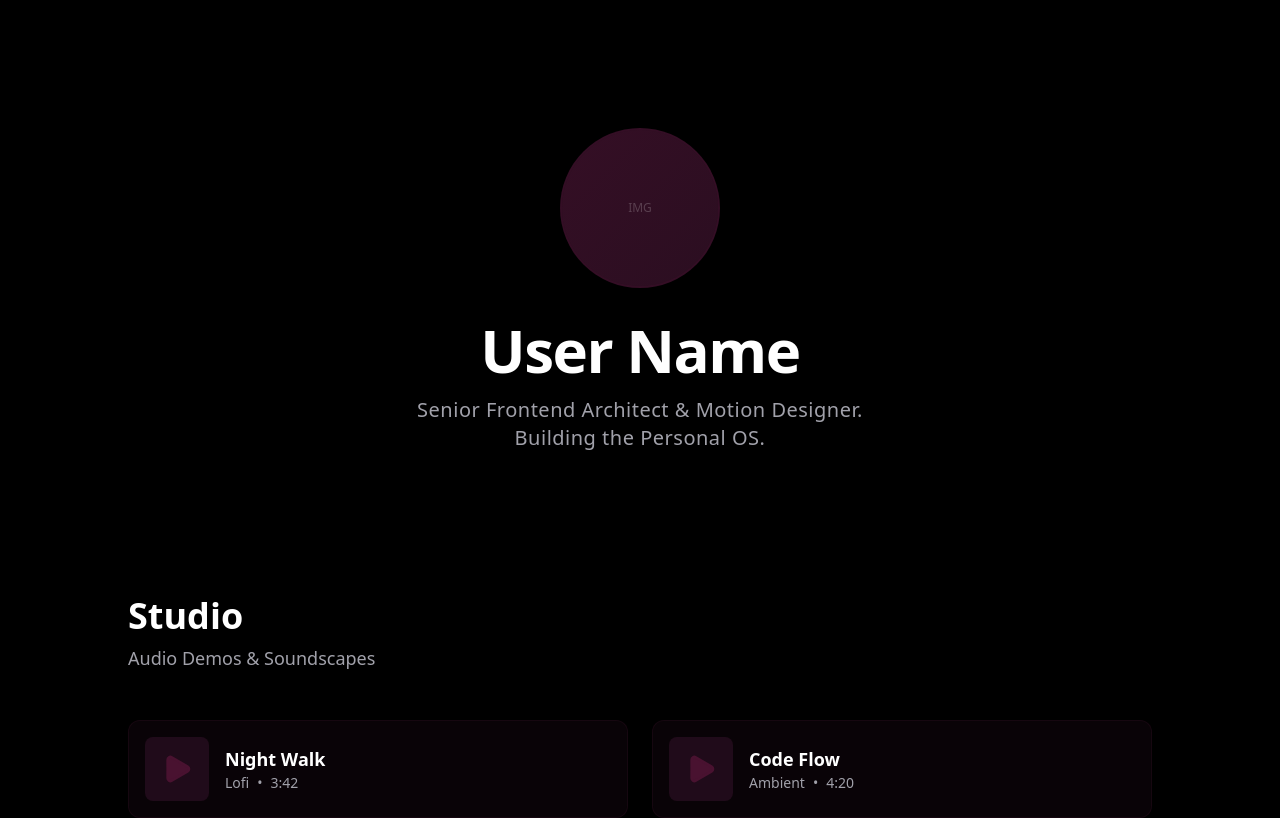
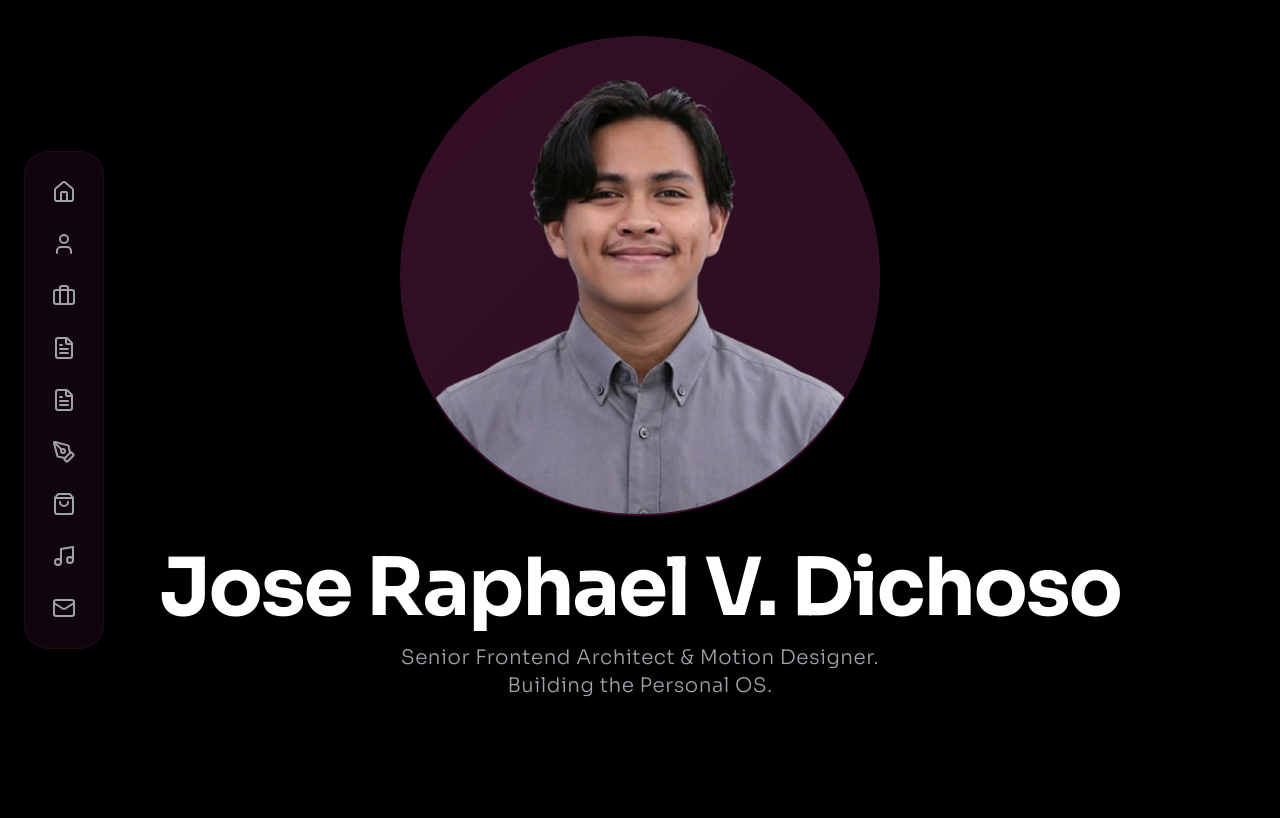
Before and after one commit to joseraphael2003/Personal-Site, a Next.js app: page /studio in a window 1280 px wide. Shown: the top 818 px of the page. Built offline with nearby package versions, Linux system fonts and the light colour scheme.

Commit message:
feat: refine sidebar interactions, animations, and landing page assets

```diff
--- a/src/app/globals.css
+++ b/src/app/globals.css
@@ -9,7 +9,7 @@
   --color-foreground: #ffffff;
   --color-muted-text: #a1a1aa;
 
-  --font-sans: var(--font-geist-sans);
+  --font-sans: var(--font-sora);
   --font-mono: var(--font-geist-mono);
 }
 
@@ -21,7 +21,7 @@
 body {
   background-color: var(--background);
   color: var(--foreground);
-  font-family: var(--font-sans), sans-serif;
+  font-family: var(--font-sora), sans-serif;
   @apply min-h-screen antialiased selection:bg-primary selection:text-white;
 }
 
--- a/src/app/layout.tsx
+++ b/src/app/layout.tsx
@@ -1,9 +1,9 @@
 import type { Metadata } from "next";
-import { Geist, Geist_Mono } from "next/font/google";
+import { Sora, Geist_Mono } from "next/font/google";
 import "./globals.css";
 
-const geistSans = Geist({
-  variable: "--font-geist-sans",
+const sora = Sora({
+  variable: "--font-sora",
   subsets: ["latin"],
 });
 
@@ -13,7 +13,7 @@ const geistMono = Geist_Mono({
 });
 
 export const metadata: Metadata = {
-  title: "The Personal OS",
+  title: "Jose Raphael Dichoso | Portfolio",
   description: "Senior Frontend Architect & Motion Designer Portfolio",
 };
 
@@ -25,7 +25,7 @@ export default function RootLayout({
   return (
     <html lang="en">
       <body
-        className={`${geistSans.variable} ${geistMono.variable} antialiased`}
+        className={`${sora.className} ${geistMono.variable} antialiased`}
       >
         {children}
       </body>
--- a/src/components/layout/hero.tsx
+++ b/src/components/layout/hero.tsx
@@ -5,7 +5,7 @@ import { ProfileAvatar, ProfileName } from "@/components/profile/identity";
 
 export function Hero() {
     return (
-        <section className="flex min-h-[40vh] flex-col items-center justify-center pt-32 pb-16">
+        <section className="flex min-h-screen flex-col items-center justify-center pb-16">
             <ProfileAvatar layoutId="avatar" size="lg" className="mb-8" />
             <ProfileName layoutId="name" size="lg" className="mb-4" />
 
@@ -13,7 +13,7 @@ export function Hero() {
                 initial={{ opacity: 0, y: 20 }}
                 animate={{ opacity: 1, y: 0 }}
                 transition={{ delay: 0.2 }}
-                className="text-muted-text text-xl font-light tracking-wide max-w-md text-center"
+                className="text-muted-text text-xl font-light tracking-wide max-w-2xl text-center"
             >
                 Senior Frontend Architect & Motion Designer.
                 <br />
--- a/src/components/layout/scaffold.tsx
+++ b/src/components/layout/scaffold.tsx
@@ -24,25 +24,28 @@ export function Scaffold({ children }: { children: React.ReactNode }) {
         <div className="min-h-screen relative">
             <LayoutGroup>
                 {/* State A: Hero (Visible only when at top) */}
-                {!scrolled && (
-                    <div className="relative z-10 container mx-auto px-4">
-                        <Hero />
-                    </div>
-                )}
+                {/* State A: Hero (Always mounted, fades out) */}
+                <div
+                    className={cn(
+                        "relative z-10 container mx-auto px-4 transition-opacity duration-500",
+                        scrolled ? "opacity-0 pointer-events-none absolute inset-0 h-screen" : "opacity-100"
+                    )}
+                >
+                    <Hero />
+                </div>
 
                 {/* State B: Sidebar (Visible when scrolled) */}
-                {scrolled && (
-                    <div className="relative z-20">
-                        <Sidebar />
-                    </div>
-                )}
+                {/* Sidebar (Always mounted, state flows via props) */}
+                <div className="relative z-20">
+                    <Sidebar isScrolled={scrolled} />
+                </div>
 
                 {/* Main Content Area */}
                 {/* When scaffolded, this pushes content down or to the right */}
                 <main
                     className={cn(
                         "transition-all duration-500 ease-in-out",
-                        scrolled ? "pl-72 pr-8 pt-8" : "pt-8 px-4 container mx-auto"
+                        scrolled ? "pl-[120px] pr-8 pt-8" : "pt-8 px-4 container mx-auto"
                     )}
                 >
                     {/*
--- a/src/components/nav/sidebar.tsx
+++ b/src/components/nav/sidebar.tsx
@@ -1,50 +1,140 @@
 "use client";
 
-import { motion } from "framer-motion";
+import { useState } from "react";
+import { motion, AnimatePresence } from "framer-motion";
 import { ProfileAvatar, ProfileName } from "@/components/profile/identity";
 import Link from "next/link";
 import { cn } from "@/lib/utils";
+import {
+    Home,
+    Briefcase,
+    FileText,
+    Music,
+    PenTool,
+    ShoppingBag,
+    Mail,
+    User
+} from "lucide-react";
 
 const NAV_ITEMS = [
-    { label: "Projects", href: "/" },
-    { label: "Resume", href: "/resume" },
-    { label: "Studio", href: "/studio" },
-    { label: "Blog", href: "/blog" },
+    { label: "Home", href: "/", icon: Home },
+    { label: "About", href: "/about", icon: User },
+    { label: "Experience", href: "/resume", icon: Briefcase },
+    { label: "Projects", href: "/projects", icon: FileText }, // Swapped icon? Or kept same? User said "Experience" below About.
+    // Let's assume Projects uses FileText or similar.
+    // Wait, User said "Add Experience below About".
+    // "Projects" was there.
+    // "Toolstack" was there.
+    // "Blogs" was there.
+    // "Shop" was there.
+    // "Songs" was there.
+    // "Playground" REMOVE.
+    // "Contact" was there.
+
+    // Adjusted list:
+    // Home
+    // About
+    // Experience (New) -> /resume seems appropriate for Experience? Or /experience?
+    // Projects
+    // Toolstack
+    // Blogs
+    // Shop
+    // Songs
+    // Contact
+
+    { label: "Toolstack", href: "/toolstack", icon: FileText }, // Reusing FileText for toolstack?
+    { label: "Blogs", href: "/blog", icon: PenTool },
+    { label: "Shop", href: "/shop", icon: ShoppingBag },
+    { label: "Songs", href: "/studio", icon: Music },
+    { label: "Contact", href: "/contact", icon: Mail },
 ];
 
-export function Sidebar() {
+export function Sidebar({ isScrolled = true }: { isScrolled?: boolean }) {
+    const [isHovered, setIsHovered] = useState(false);
+
     return (
         <motion.aside
-            initial={{ opacity: 0, x: -20 }}
-            animate={{ opacity: 1, x: 0 }}
-            exit={{ opacity: 0, x: -20 }}
-            className="fixed left-0 top-0 bottom-0 w-64 p-8 flex flex-col glass-panel border-r border-accent/20"
+            initial={{ opacity: 0, x: -20, y: "-50%" }}
+            animate={{
+                opacity: 1,
+                x: 0,
+                y: "-50%",
+                width: isHovered ? 280 : 80,
+            }}
+            exit={{ opacity: 0, x: -20, y: "-50%" }}
+            transition={{
+                type: "tween",
+                duration: 0.1,
+                ease: "easeOut"
+            }}
+            onMouseEnter={() => setIsHovered(true)}
+            onMouseLeave={() => setIsHovered(false)}
+            className={cn(
+                "fixed left-6 top-1/2 flex flex-col glass-panel rounded-3xl z-50 overflow-hidden transition-all duration-300 h-fit py-4",
+            )}
         >
-            <div className="flex flex-col items-start mb-12">
-                <div className="flex items-center gap-4 mb-2">
-                    <ProfileAvatar layoutId="avatar" size="sm" />
-                    <ProfileName layoutId="name" size="sm" />
+            <motion.div
+                animate={{
+                    height: isScrolled ? "auto" : 0,
+                    marginBottom: isScrolled ? 16 : 0,
+                    opacity: isScrolled ? 1 : 0
+                }}
+                className="overflow-hidden"
+            >
+                <div className={cn("flex items-center px-4", isHovered ? "justify-start gap-4" : "justify-center")}>
+                    <div className="shrink-0">
+                        {isScrolled && <ProfileAvatar
+                            layoutId="avatar"
+                            size="sm"
+                            className="w-10 h-10 border-none"
+                            transition={{ type: "tween", duration: 0.1, ease: "easeOut" }}
+                        />}
+                    </div>
+                    <motion.div
+                        animate={{
+                            width: isHovered ? "auto" : 0,
+                            opacity: isHovered ? 1 : 0,
+                            marginLeft: isHovered ? 16 : 0,
+                        }}
+                        style={{ overflow: "hidden", display: "flex", whiteSpace: "nowrap" }}
+                    >
+                        {isScrolled && <ProfileName
+                            layoutId="name"
+                            size="sm"
+                            className="text-lg"
+                            transition={{ type: "tween", duration: 0.1, ease: "easeOut" }}
+                        />}
+                    </motion.div>
                 </div>
-            </div>
+            </motion.div>
 
-            <nav className="flex-1">
-                <ul className="space-y-4">
+            <nav className="flex-1 overflow-y-auto px-2 no-scrollbar">
+                <ul className="space-y-1">
                     {NAV_ITEMS.map((item) => (
                         <li key={item.label}>
                             <Link
                                 href={item.href}
-                                className="text-muted-text hover:text-white transition-colors text-lg font-light tracking-wide block py-2"
+                                className={cn(
+                                    "flex items-center rounded-xl p-3 transition-colors group",
+                                    isHovered ? "justify-start gap-4 hover:bg-white/10" : "justify-center hover:bg-white/10"
+                                )}
                             >
-                                {item.label}
+                                <item.icon className="w-6 h-6 text-muted-text group-hover:text-white transition-colors shrink-0" />
+                                <motion.span
+                                    animate={{
+                                        width: isHovered ? "auto" : 0,
+                                        opacity: isHovered ? 1 : 0,
+                                        marginLeft: isHovered ? 12 : 0, // Adjusted margin
+                                    }}
+                                    className="text-muted-text group-hover:text-white font-light tracking-wide whitespace-nowrap overflow-hidden"
+                                >
+                                    {item.label}
+                                </motion.span>
                             </Link>
                         </li>
                     ))}
                 </ul>
             </nav>
-
-            <div className="text-xs text-muted-text/50">
-                © 2026 The Personal OS
-            </div>
         </motion.aside>
     );
 }
--- a/src/components/profile/identity.tsx
+++ b/src/components/profile/identity.tsx
@@ -1,55 +1,60 @@
 "use client";
 
 import { motion } from "framer-motion";
+
+// Add transition definition to imports if needed, or just type as any/Transition
+// But framer-motion types are usually inferred.
 
 interface ProfileAvatarProps {
     layoutId?: string;
     className?: string;
     size?: "sm" | "lg";
+    transition?: any; // Allow overriding transition
 }
 
-export function ProfileAvatar({ layoutId, className, size = "lg" }: ProfileAvatarProps) {
+export function ProfileAvatar({ layoutId, className, size = "lg", transition }: ProfileAvatarProps) {
     return (
         <motion.div
             layoutId={layoutId}
             className={`relative overflow-hidden rounded-full border-2 border-primary/50 shadow-2xl bg-surface ${className}`}
             initial={false}
-            transition={{
+            transition={transition || {
                 type: "spring",
-                stiffness: 300,
-                damping: 30,
+                stiffness: 120,
+                damping: 25,
             }}
             style={{
-                width: size === "lg" ? 160 : 48,
-                height: size === "lg" ? 160 : 48,
+                width: size === "lg" ? 480 : 48,
+                height: size === "lg" ? 480 : 48,
             }}
         >
             <div className="absolute inset-0 bg-gradient-to-br from-primary to-accent opacity-50" />
-            {/* Placeholder for image */}
-            <div className="absolute inset-0 flex items-center justify-center text-white/20 font-mono text-xs">
-                IMG
-            </div>
+            <img
+                src="/profile.png"
+                alt="Profile"
+                className="absolute inset-0 w-full h-full object-cover"
+            />
         </motion.div>
     );
 }
 
-export function ProfileName({ layoutId, className, size = "lg" }: { layoutId?: string; className?: string; size?: "lg" | "sm" }) {
+export function ProfileName({ layoutId, className, size = "lg", transition }: { layoutId?: string; className?: string; size?: "lg" | "sm", transition?: any }) {
     return (
         <motion.h1
             layoutId={layoutId}
             className={`font-bold tracking-tight text-white ${className}`}
             initial={false}
-            transition={{
+            transition={transition || {
                 type: "spring",
-                stiffness: 300,
-                damping: 30,
+                stiffness: 120,
+                damping: 25,
             }}
             style={{
-                fontSize: size === "lg" ? "3.75rem" : "1.25rem",
+                fontSize: size === "lg" ? "5rem" : "1.25rem",
                 lineHeight: 1,
             }}
         >
-            User Name
+            Jose Raphael V. Dichoso
         </motion.h1>
     );
 }
```
Also changed, not shown: public/profile.png (added).
